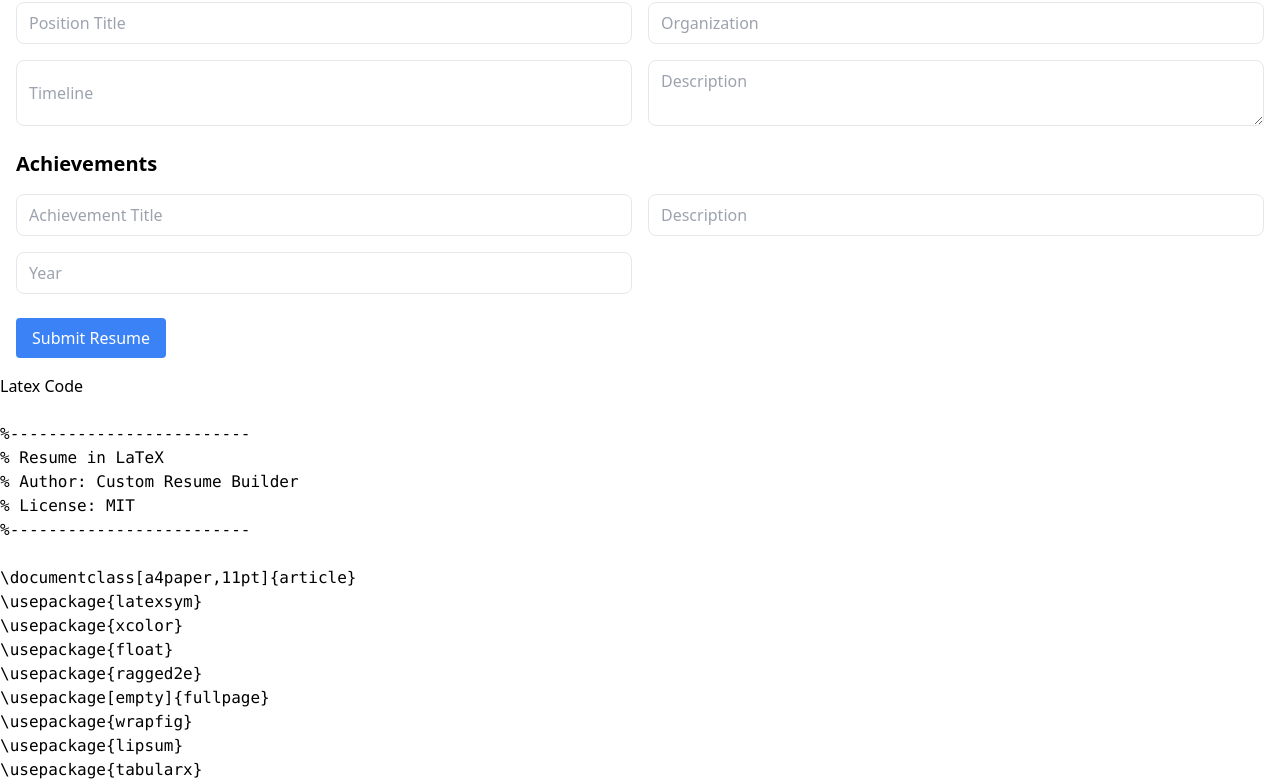
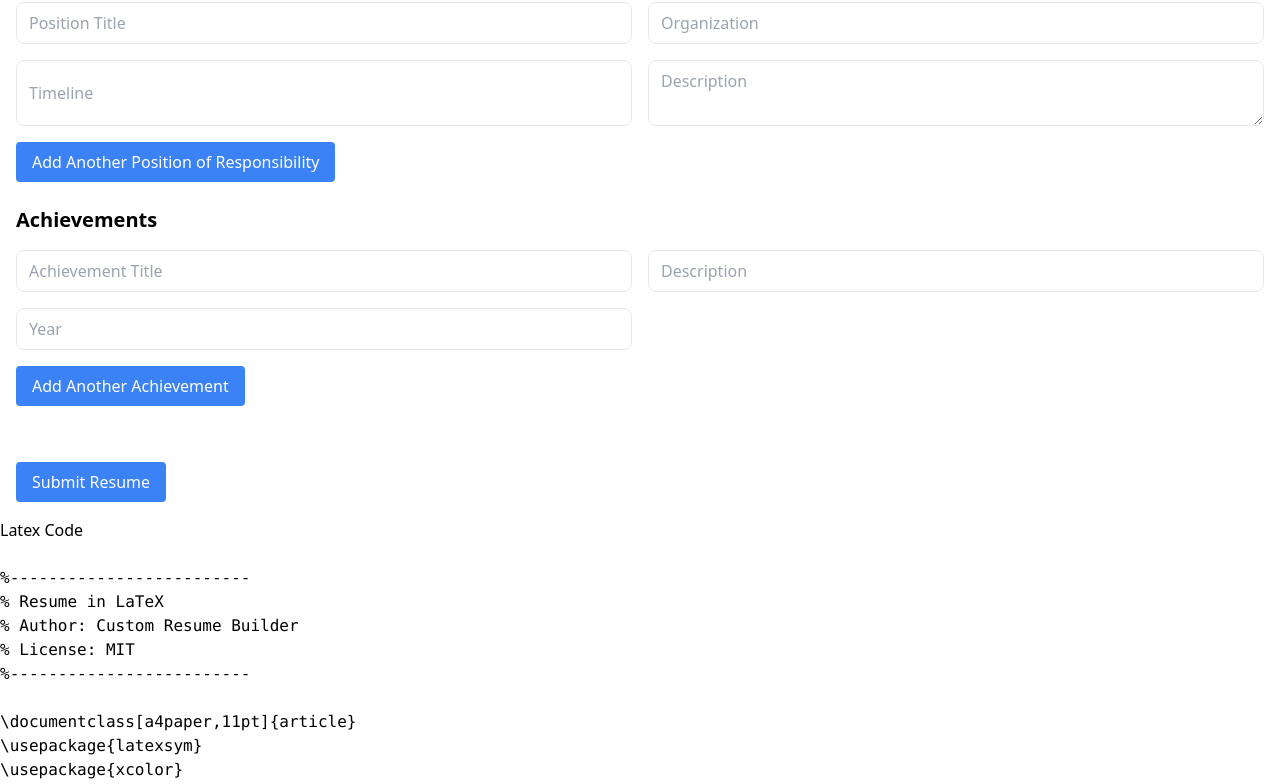
Before and after one commit to swciitg/resume-builder, a React (Create React App) app: page / in a window 1280 px wide. Shown: the part 1284-2068 px from the top of the page. Built offline with nearby package versions, Linux system fonts and the light colour scheme.

Commit message:
fixes issue 8

```diff
--- a/src/Components/ResumeBuilder.js
+++ b/src/Components/ResumeBuilder.js
@@ -1,16 +1,11 @@
 import React from 'react';
 
 const ResumeBuilder = ({ resumeData, setResumeData, errors, setErrors }) => {
-
-
-
     const validate = () => {
         let tempErrors = {};
-        // Validate personal information
         if (!resumeData.personalInfo.name) tempErrors.name = "Name is required";
         if (!resumeData.personalInfo.contactNumber) tempErrors.contactNumber = "Contact Number is required";
         if (!resumeData.personalInfo.email) tempErrors.email = "Email is required";
-
         setErrors(tempErrors);
         return Object.keys(tempErrors).length === 0; // Return true if no errors
     };
@@ -31,8 +26,7 @@ const ResumeBuilder = ({ resumeData, setResumeData, errors, setErrors }) => {
         });
     };
 
-
-    const addEntry = (section) => {
+    const addProjects = (section) => {
         const updatedData = { ...resumeData };
         updatedData[section].push({
             name: '',
@@ -43,7 +37,25 @@ const ResumeBuilder = ({ resumeData, setResumeData, errors, setErrors }) => {
         });
         setResumeData(updatedData);
     };
-
+    const addPor = (section) => {
+        const updatedData = { ...resumeData };
+        updatedData[section].push({
+            title: '',
+            organization: '',
+            timeline: '',
+            description: '',
+        });
+        setResumeData(updatedData);
+    };
+    const addAchievements = (section) => {
+        const updatedData = { ...resumeData };
+        updatedData[section].push({
+            title: '',
+            description: '',
+            year: '',
+        });
+        setResumeData(updatedData);
+    };
 
     const handleSubmit = (e) => {
         e.preventDefault();
@@ -52,7 +64,6 @@ const ResumeBuilder = ({ resumeData, setResumeData, errors, setErrors }) => {
             console.log('Form Submitted:', resumeData);
         }
     };
-
 
 
     return (
@@ -267,7 +278,7 @@ const ResumeBuilder = ({ resumeData, setResumeData, errors, setErrors }) => {
 
                 <div className="mb-4">
                     <button
-                        onClick={() => addEntry('projects')}
+                        onClick={() => addProjects('projects')}
                         className="bg-blue-500 text-white px-4 py-2 rounded"
                     >
                         Add Another Project
@@ -336,7 +347,7 @@ const ResumeBuilder = ({ resumeData, setResumeData, errors, setErrors }) => {
             <section className="mb-6">
                 <h2 className="text-xl font-semibold mb-4">Positions of Responsibility</h2>
                 {resumeData.positions.map((position, index) => (
-                    <div key={index} className="grid grid-cols-1 md:grid-cols-2 gap-4">
+                    <div key={index} className="grid grid-cols-1 md:grid-cols-2 gap-4 mb-4">
                         <input
                             type="text"
                             placeholder="Position Title"
@@ -374,13 +385,22 @@ const ResumeBuilder = ({ resumeData, setResumeData, errors, setErrors }) => {
                         />
                     </div>
                 ))}
+                <div className="mb-4">
+                    <button
+                        onClick={() => addPor('positions')}
+                        type="button"
+                        className="bg-blue-500 text-white px-4 py-2 rounded "
+                    >
+                        Add Another Position of Responsibility
+                    </button>
+                </div>
             </section>
 
             {/* Achievements Section */}
             <section className="mb-6">
                 <h2 className="text-xl font-semibold mb-4">Achievements</h2>
                 {resumeData.achievements.map((achievement, index) => (
-                    <div key={index} className="grid grid-cols-1 md:grid-cols-2 gap-4">
+                    <div key={index} className="grid grid-cols-1 md:grid-cols-2 gap-4 mb-4">
                         <input
                             type="text"
                             placeholder="Achievement Title"
@@ -410,10 +430,19 @@ const ResumeBuilder = ({ resumeData, setResumeData, errors, setErrors }) => {
                         />
                     </div>
                 ))}
+                <div className="mb-4">
+                    <button
+                        onClick={() => addAchievements('achievements')}
+                        type="button"
+                        className="bg-blue-500 text-white px-4 py-2 rounded"
+                    >
+                        Add Another Achievement
+                    </button>
+                </div>
             </section>
 
             {/* Submit Button */}
-            <button className="bg-blue-500 text-white px-4 py-2 rounded btn-submit items-center " type="submit">
+            <button onClick={()=>{console.log(resumeData)}} className="bg-blue-500 text-white px-4 py-2 rounded btn-submit items-center mt-8 " type="submit">
                 Submit Resume
             </button>
         </form>
```
